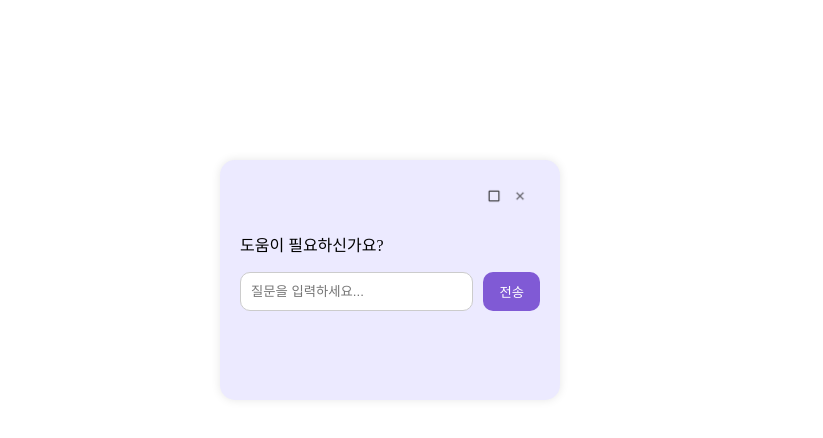
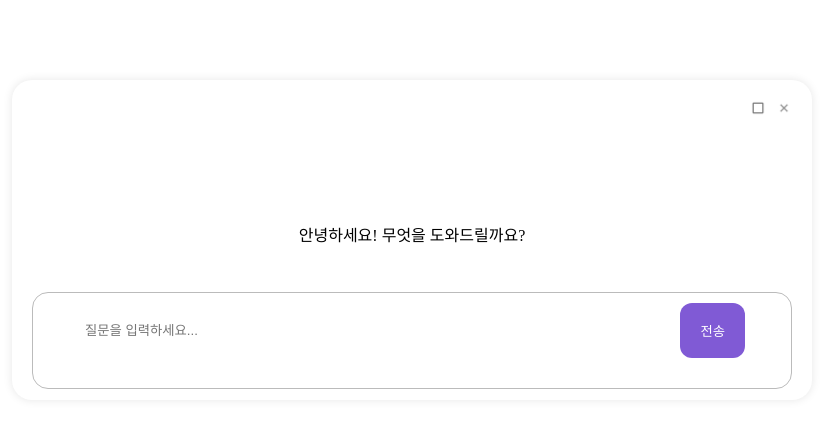
Before and after one commit to opensource-codo/front, a React (Create React App) app: page / in a window 1280 px wide. Both pictures are taken after a click on the picture 1200 px from the left and 39 px from the top of the page. Shown: the top 438 px of the page, without its empty margins (228-1051 px from the left). Built offline with nearby package versions, Linux system fonts and the light colour scheme.

Commit message:
2차 ㅕㅑ

```diff
--- a/src/components/ExpandedWindow.jsx
+++ b/src/components/ExpandedWindow.jsx
@@ -1,30 +1,96 @@
-import React from 'react';
+import React, { useState, seEffect, useContext } from 'react';
+import axios from 'axios';
 import maximizeIcon from '../assets/checkbox.png';
 import closeIcon from '../assets/close.png';
 import '../css/ExpandedWindow.css';
 
 function ExpandedWindow({ onClose, onExpandFull }) {
+
+  //상태 선언
+  const [inputText, setInputText] = useState('');
+  const [messages, setMessages] = useState([
+    { from: 'system', text: '안녕하세요! 무엇을 도와드릴까요?' }
+  ]);
+
+  //전송 함수
+  const sendMessage = async () => {
+
+    //입력창이 공백일 때
+    if (!inputText.trim()) return;
+
+    //사용자 채팅창에 추가
+    setMessages(prev => [...prev, { from: 'user', text: inputText }]);
+
+    const payload = {
+      text: inputText
+    };
+
+    setInputText('');  // 입력창 비우기
+
+    try {
+
+      //서버에 analyze 요청보내기
+      const res = await axios.post('http://localhost:8000/api/analyze', payload);
+
+      //응답 메시지 추가
+      setMessages(prev => [
+        ...prev,
+        { from: 'bot', text: res.data.message }
+
+      ]);
+
+      //출력 타입에 따라 자동 확장
+        if (res.data.output_type !== 'guide') {
+            onExpandFull();
+        }
+
+    } catch (err) {
+      setMessages(prev => [
+        ...prev,
+        { from: 'bot', text: '요청 처리 중 오류가 발생했습니다.' }
+      ]);
+      console.error(err);
+    }
+  };
+
+  // 엔터키 입력 처리
+  const onKeyDown = (e) => {
+    if (e.key === 'Enter') {
+      sendMessage();
+    }
+  };
+
   return (
     <div className="expanded-window">
-            <div className='header'>
+      <div className="header">
         <img src={maximizeIcon} alt="Maximize" onClick={onExpandFull} />
         <img src={closeIcon} alt="Close" onClick={onClose} />
       </div>
 
-            <div className='body'>
-            <p>도움이 필요하신가요?</p>
+
+      <div className="body">
+        {messages.map((m, i) => (
+          <div key={i} className={`message ${m.from}`}>
+            {m.text}
           </div>
+        ))}
+      </div>
+
       <div className="chat-input-area">
         <input
           type="text"
           placeholder="질문을 입력하세요..."
           className="chat-input"
+          value={inputText}
+          onChange={e => setInputText(e.target.value)}
+          onKeyDown={onKeyDown}
         />
-            <button className="send-button">전송</button>
+        <button className="send-button" onClick={sendMessage}>
+          전송
+        </button>
       </div>
     </div>
   );
-
 }
 
 export default ExpandedWindow;
--- a/src/components/FullExpandedWindow.jsx
+++ b/src/components/FullExpandedWindow.jsx
@@ -1,20 +1,60 @@
+import React from 'react';
 import minimizeIcon from '../assets/minimize.png';
 import closeIcon from '../assets/close.png';
+import arrowSubmit from '../assets/arrow-submit.png';
 import '../css/FullExpandedWindow.css';
 
-function FullExpandedWindow({ onMinimize, onClose}) {
+function FullExpandedWindow({ onMinimize, onClose }) {
     return (
         <div className='full-expanded-window'>
-            <div className='header'>
-                <img src={minimizeIcon} alt="Minimize" onClick={onMinimize} />
-                <img src={closeIcon} alt="Close" onClick={onClose} />
-            </div>
+            <aside className='sidebar'>
+                <div className='logo'>Codo AI</div>
 
-            <div className='body'>
-                {/*추후에 추가될 .. */}
+                <nav className='menu'>
+                    <button className='menu-item active'>📌자주 쓰는 기능</button>
+                    <button className='menu-item'>⚙️설정</button>
+                    <button className='menu-item'>🕒홈</button>
+                </nav>
+
+                <div className="spacer" />
+
+                <div className='user-profile'>
+                    <div className='avatar' />
+                    <div className='username'>username</div>
+                </div>
+            </aside>
+
+            <div className='main-content'>
+                <div className='header'>
+                    <img src={minimizeIcon} alt="Minimize" onClick={onMinimize} />
+                    <img src={closeIcon} alt="Close" onClick={onClose} />
+                </div>
+
+                <div className='body'>
+                    <p>안녕하세요! 무엇을 도와드릴까요?</p>
+
+                    <div className='input-container'>
+                        <div className='input-top'>
+                            <input type='text'
+                            placeholder='질문을 입력하세요..' className='input-field' />
+
+
+                        <button className='submit-button'>
+                            <img src={arrowSubmit} alt='Submit'></img>
+                        </button>
+                    </div>
+
+                    <div className='suggestions-buttons'>
+                        <button>단축키 안내</button>
+                        <button>자동실행</button>
+                    </div>
+                </div>
             </div>
         </div>
-    )
+    </div>
+    );
+
+
 }
 
 export default FullExpandedWindow;
--- a/src/css/App.css
+++ b/src/css/App.css
@@ -11,11 +11,3 @@
   margin: 0;
   border-shadow: none;
 }
-
-.expanded-window {
-  background-color: #eceaff;
-  padding: 20px;
-  width: 300px;
-  height: 200px;
-  border-radius: 15px;
-}
--- a/src/css/ExpandedWindow.css
+++ b/src/css/ExpandedWindow.css
@@ -1,13 +1,18 @@
 .expanded-window {
   position: fixed;
-  top: 20%;
-  left: 35%;
-  width: 1000px;
-  height: 400px;
-  padding: 20px;
-  background-color: #f0edff;
+  top: 10%;
+  left: 50%;
+  transform: translateX(-50%);
+  width: 800px;
+  height: 260px;
+  background-color: #ffffff;
   border-radius: 20px;
   box-shadow: 0 0 10px rgba(0,0,0,0.1);
+  display: flex;
+  flex-direction: column;
+  justify-content: space-between;
+  padding: 20px 0 40px 0;
+
 }
 
 .header {
@@ -30,7 +35,18 @@
 }
 
 .body {
-  margin-top: 20px;
+  display: flex;
+  flex-direction: column;
+  justify-content: center;
+  align-items: center;
+  text-align: center;
+  gap: 8px;
+  padding: 16px;
+  overflow-y: auto;
+  flex-grow: 1;
+  overflow-y: auto;
+  justify-content: center;
+  min-height: 80px;
 }
 
 .body h2 {
@@ -40,25 +56,60 @@
 
 .chat-input-area {
   display: flex;
+  align-items: center;
   gap: 10px;
+  padding: 10px 16px 30px 16px;
+  background-color: #ffffff;
+  border: 1px solid #bbb;
+  border-radius: 16px;
+  margin: 0 20px 10px 20px;
+  box-sizing: border-box;
+
 }
 
 .chat-input {
   flex: 1;
-  padding: 10px;
-  border-radius: 10px;
-  border: 1px solid #ccc;
+  padding: 16px;
+  border-radius: 12px;
+  border: none;
+  height: 15px;
+  margin-left: 20px;
+  margin-right: 30px;
+  outline: none;
 }
 
 .send-button {
-  padding: 10px 16px;
-  border-radius: 10px;
+  padding: 18px 20px;
+  border-radius: 12px;
   background-color: #805ad5;
   color: white;
   border: none;
   cursor: pointer;
+  margin-right: 30px;
 }
 
 .send-button:hover {
   background-color: #6b46c1;
 }
+
+.message {
+  max-width: 70%;
+  padding: 10px 14px;
+  margin: 8px 0;
+  border-radius: 16px;
+  line-height: 1.4;
+  word-break: break-word;
+  display: inline-block;
+}
+
+.message.user {
+  background-color: white;
+  align-self: flex-end;
+  border-bottom-right-radius: 4px;
+}
+
+/* 봇 응답 메시지 */
+.message.bot {
+  align-self: flex-start;
+  border-bottom-left-radius: 4px;
+}
--- a/src/css/FullExpandedWindow.css
+++ b/src/css/FullExpandedWindow.css
@@ -1,19 +1,81 @@
 .full-expanded-window {
-  position: fixed;
-  top: 10%;
-  left: 25%;
-  width: 700px;
-  height: 1400px;
-  background: #f0edff;
-  border-radius: 16px;
-  box-shadow: 0 0 20px rgba(0,0,0,0.1);
+  display: flex;
+  width: 100%;
+  height: 95vh;
+  background-color: white;
+  font-family: 'Pretendard';
   overflow: hidden;
 }
 
+.sidebar {
+  width: 240px;
+  background-color: #f5f3ff;
+  padding: 20px;
+  display: flex;
+  flex-direction: column;
+  height: 100vh;
+}
+
+.logo {
+  font-size: 1.5rem;
+  font-weight: bold;
+  margin-bottom: 40px;
+}
+
+.menu {
+  display: flex;
+  flex-direction: column;
+  gap: 16px;
+}
+
+.menu-item {
+  all: unset;
+  font-size: 1rem;
+  color: #333;
+  cursor: pointer;
+  transition: color 0.2s;
+}
+
+.menu-item:hover {
+  color: black;
+}
+
+.menu-item.active {
+  color: black;
+}
+
+.spacer {
+  flex-grow: 1;
+}
+
+.user-profile {
+  margin-top: auto;
+  display: flex;
+  align-items: center;
+  gap: 8px;
+  font-size: 0.9rem;
+  color: #555;
+}
+
+.user-profile .avatar {
+  width: 20px;
+  height: 20px;
+  background-color: #ccc;
+  border-radius: 50%;
+}
+
+.main-content {
+  flex: 1;
+  position: relative;
+  padding: 40px;
+
+}
+
 .header {
+  position: absolute;
+  top: 20px;
+  right: 20px;
   display: flex;
-  justify-content: flex-end;
-  padding: 8px 12px;
   gap: 10px;
 }
 
@@ -21,11 +83,78 @@
   width: 16px;
   height: 16px;
   cursor: pointer;
-  opacity: 0.8;
-  transition: transform 0.2s;
+  opacity: 0.6;
 }
 
 .header img:hover {
-  transform: scale(1.2);
   opacity: 1;
 }
+
+.body {
+  margin-top: 80px;
+}
+
+.body h2 {
+  font-size: 1.4rem;
+  margin-bottom: 20px;
+}
+
+.input-container {
+  background-color: white;
+  border: 1px solid #eee;
+  border-radius: 16px;
+  padding: 16px;
+  width: 100%;
+  max-width: 800px;
+  box-shadow: 0 0 4px rgba(0, 0, 0, 0.03);
+  display: flex;
+  flex-direction: column;
+  gap: 12px;
+}
+
+.input-top {
+  display: flex;
+  align-items: center;
+  gap: 12px;
+}
+
+.input-field {
+  flex: 1;
+  border: none;
+  outline: none;
+  font-size: 1rem;
+  background: transparent;
+}
+
+.suggestion-buttons {
+  display: flex;
+  gap: 8px;
+}
+
+.suggestion-buttons button {
+  all: unset;
+  background-color: white;
+  border: 1px solid #ddd;
+  border-radius: 8px;
+  padding: 6px 12px;
+  cursor: pointer;
+  font-size: 0.9rem;
+  display: inline-block;
+}
+
+.submit-button {
+  background-color: #bca9f5;
+  border: none;
+  border-radius: 12px;
+  padding: 10px 12px;
+  cursor: pointer;
+  display: flex;
+  align-items: center;
+  justify-content: center;
+}
+
+.submit-button img {
+  width: 16px;
+  height: 16px;
+  image-rendering: pixelated;
+}
```
Also changed, not shown: src/assets/arrow-submit.png (added). Lines whose indentation alone changed are shown as unchanged.
